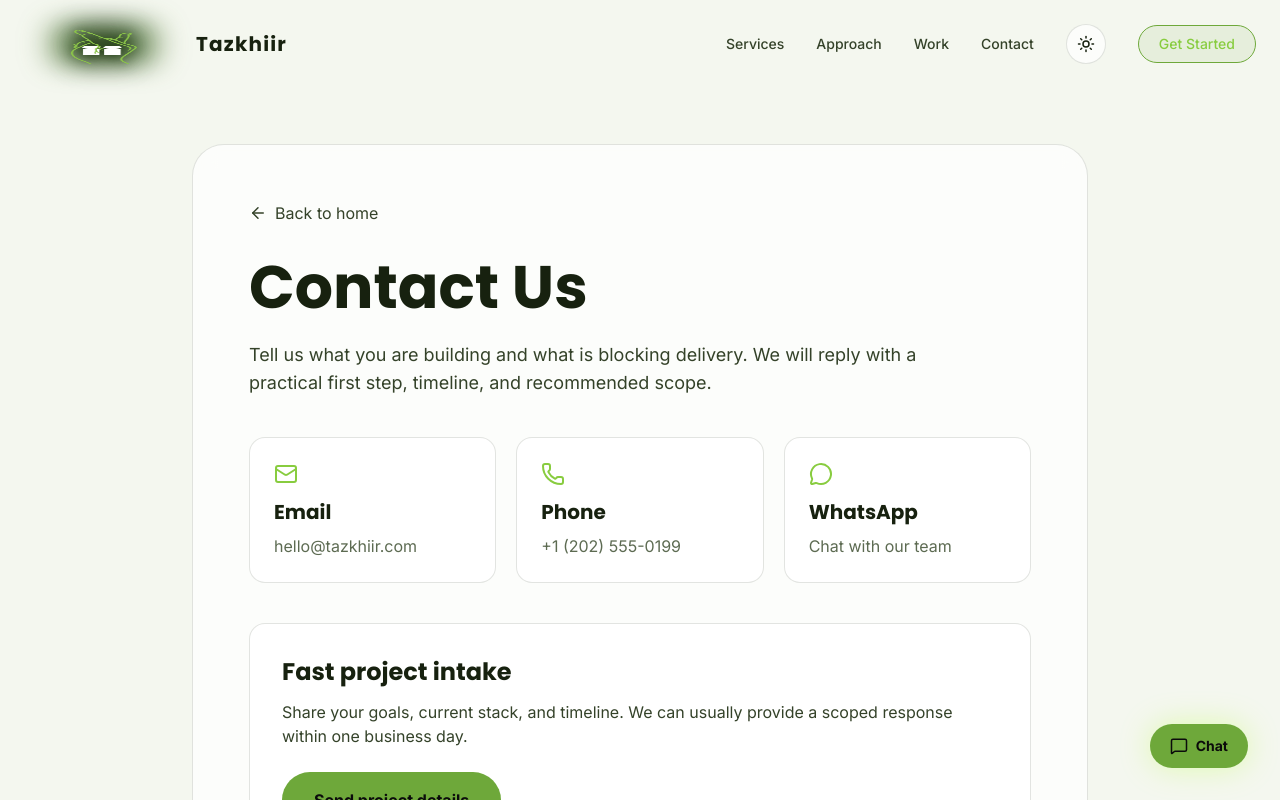
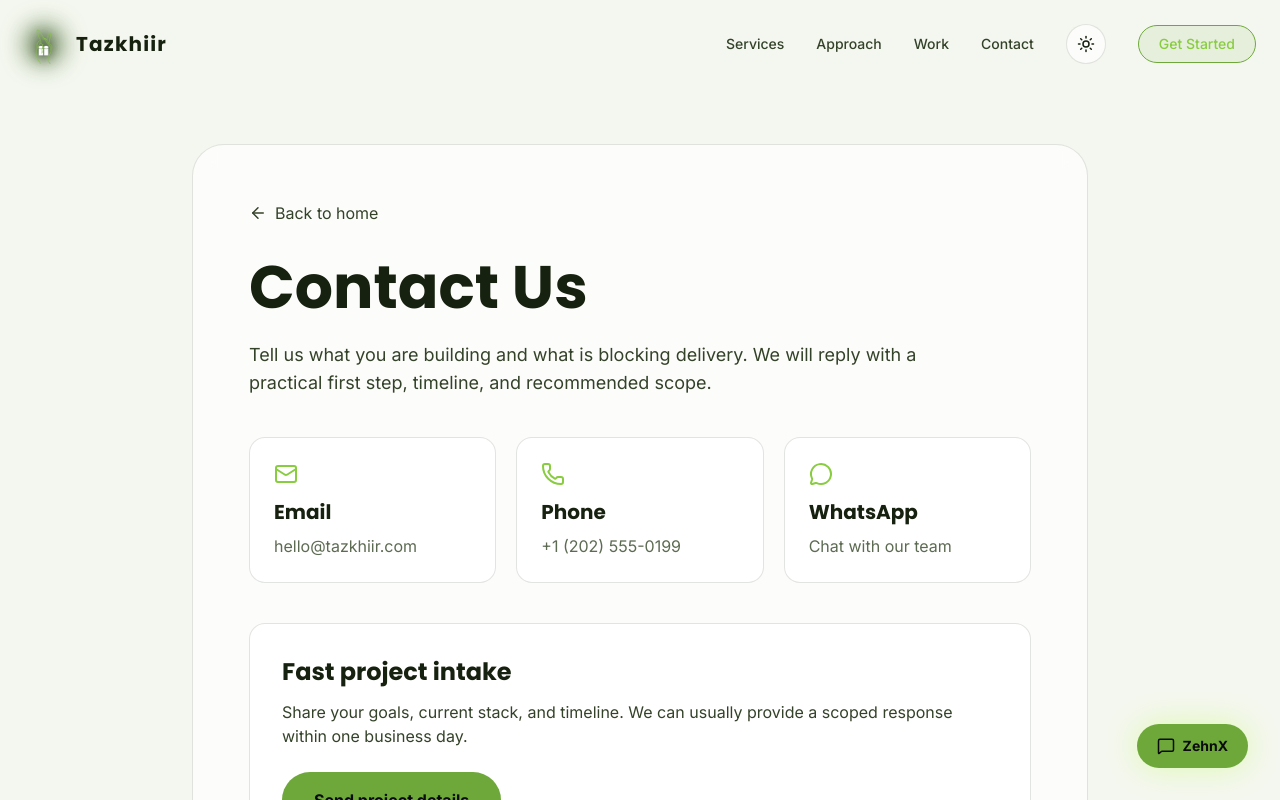
Before and after one commit to taz2002/app, a Next.js app: page /contact in a window 1280 px wide. Shown: the top 800 px of the page. Built offline with nearby package versions, Linux system fonts and the light colour scheme; a web font is replaced by a local one.

Commit message:
updated logo ui, and renamed chatbot

```diff
--- a/src/app/layout.tsx
+++ b/src/app/layout.tsx
@@ -1,7 +1,7 @@
 import type { Metadata } from "next";
 import { Inter, Poppins } from "next/font/google";
 import "./globals.css";
-import { Chatbot } from "@/components/Chatbot";
+import { ZehnX } from "@/components/Chatbot";
 
 const interSans = Inter({
   variable: "--font-inter",
@@ -45,7 +45,7 @@ export default function RootLayout({
       </head>
       <body className="bg-[var(--background-base)] text-[var(--text-primary)] min-h-screen flex flex-col font-sans transition-colors duration-300">
         {children}
-        <Chatbot />
+        <ZehnX />
       </body>
     </html>
   );
--- a/src/app/page.tsx
+++ b/src/app/page.tsx
@@ -122,7 +122,7 @@ export default function Home() {
             transition={{ duration: 0.8, ease: "easeOut" }}
           >
             <div className="w-full flex items-center justify-center mb-10">
-              <div className="relative flex items-center justify-center">
+              <div className="relative flex items-center justify-center translate-y-5 md:translate-y-6">
                 <div
                   className="absolute inset-[-5%] rounded-full blur-md pointer-events-none"
                   style={{ background: "var(--logo-glow)" }}
--- a/src/components/Chatbot.tsx
+++ b/src/components/Chatbot.tsx
@@ -23,14 +23,14 @@ function trimMessages(messages: Message[], max: number) {
   return messages.slice(-max);
 }
 
-export function Chatbot() {
+export function ZehnX() {
   const [open, setOpen] = useState(false);
   const [loading, setLoading] = useState(false);
   const [input, setInput] = useState("");
   const [messages, setMessages] = useState<Message[]>([
     {
       role: "assistant",
-      content: "Hi, I am your AI assistant. Ask me anything.",
+      content: "Hi, I’m ZehnX. Ask me anything.",
     },
   ]);
 
@@ -145,7 +145,7 @@ export function Chatbot() {
           <div className="flex items-center justify-between border-b border-white/10 bg-[var(--background-secondary)]/90 px-4 py-3">
             <div className="flex items-center gap-2">
               <Bot className="text-[var(--accent-neon)]" size={18} />
-              <h2 className="text-sm font-semibold text-[var(--text-primary)]">AI Chat</h2>
+              <h2 className="text-sm font-semibold text-[var(--text-primary)]">ZehnX</h2>
             </div>
             <button
               type="button"
@@ -188,10 +188,10 @@ export function Chatbot() {
         type="button"
         onClick={() => setOpen((current) => !current)}
         className="inline-flex items-center gap-2 rounded-full bg-[var(--primary)] px-5 py-3 text-sm font-bold text-[#0B0B0B] shadow-[0_0_30px_rgba(182,255,59,0.35)] transition hover:scale-105"
-        aria-label={open ? "Close chat" : "Open chat"}
+        aria-label={open ? "Close ZehnX" : "Open ZehnX"}
       >
         <MessageSquare size={18} />
-        {open ? "Close" : "Chat"}
+        {open ? "Close" : "ZehnX"}
       </button>
     </div>
   );
--- a/src/components/Navbar.tsx
+++ b/src/components/Navbar.tsx
@@ -86,12 +86,12 @@ export function Navbar() {
     >
       <div className="container mx-auto px-6 flex items-center justify-between">
         <Link href="/" className="flex items-center gap-3 text-[var(--text-primary)] font-bold text-xl tracking-wider">
-          <div className="relative flex items-center justify-center">
+          <div className="relative flex h-10 w-10 items-center justify-center">
             <div
               className="absolute inset-[-6%] rounded-full blur-md pointer-events-none"
               style={{ background: "var(--logo-glow)" }}
             />
-            <Image src="/logo-large.png" alt="Tazkhiir Logo" width={160} height={40} className="relative z-10 h-[40px] w-[160px]" style={{ filter: "var(--logo-filter)" }} priority />
+            <Image src="/logo-large.png" alt="Tazkhiir Logo" width={3264} height={3264} className="relative z-10 h-10 w-10 object-contain" style={{ filter: "var(--logo-filter)" }} priority />
           </div>
           <span className="navbar-title">Tazkhiir</span>
         </Link>
```
